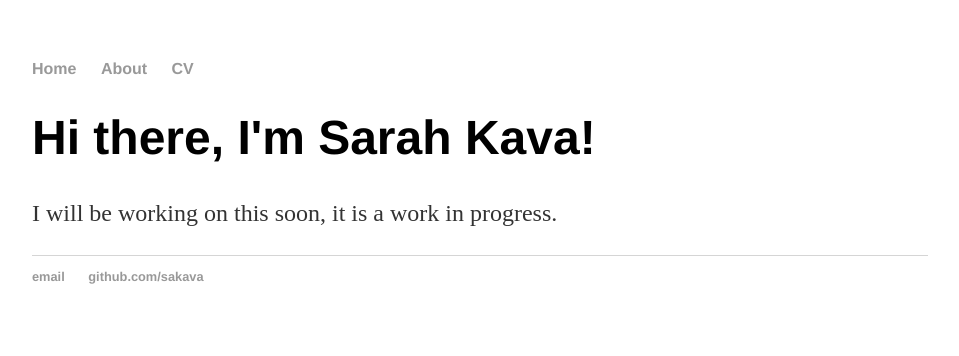
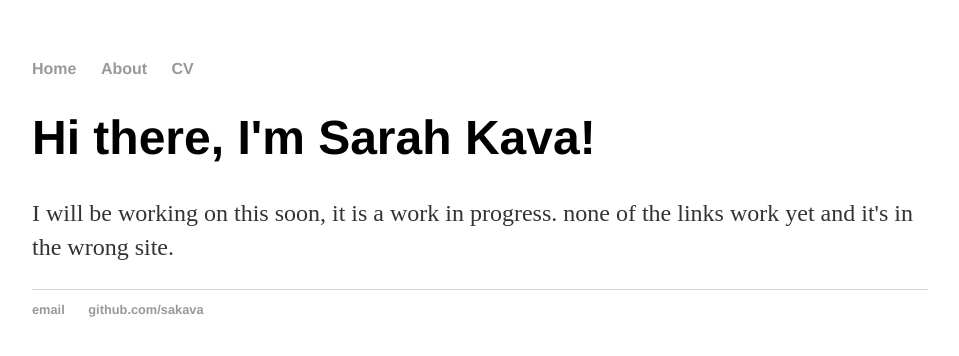
Before and after one commit to sakava/sakava.github.io, a Jekyll site: the page built from index.html, in a window 1280 px wide. Shown: the top 356 px of the page, without its empty margins (160-1119 px from the left). Built offline with Jekyll 4.4.1, drawn with Linux system fonts in a browser that asks for light colours.

Commit message:
Update index.html

```diff
--- a/index.html
+++ b/index.html
@@ -4,5 +4,5 @@ title: Sarah Kava
 ---
 <div class="blurb">
 	<h1>Hi there, I'm Sarah Kava!</h1>
-	<p>  I will be working on this soon, it is a work in progress.</p>
+	<p>  I will be working on this soon, it is a work in progress. none of the links work yet and it's in the wrong site.</p>
 </div><!-- /.blurb -->
```
